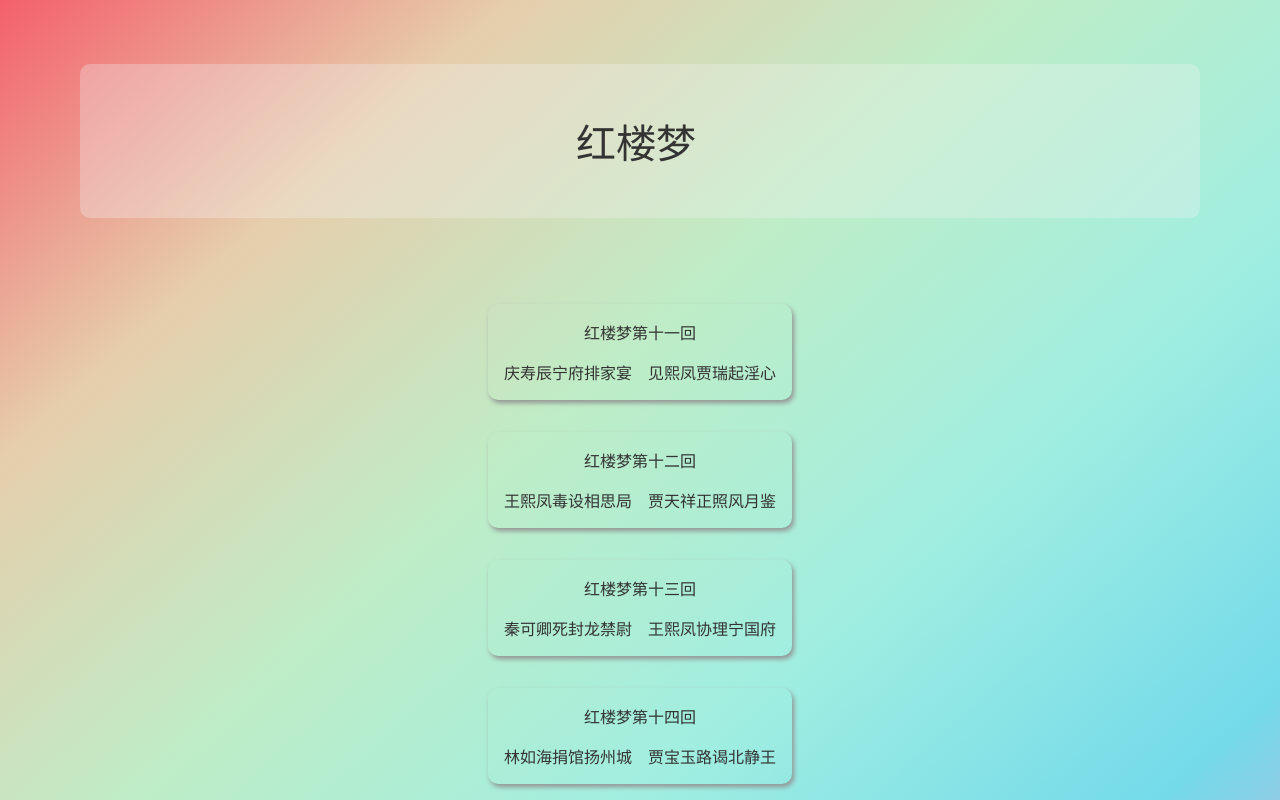
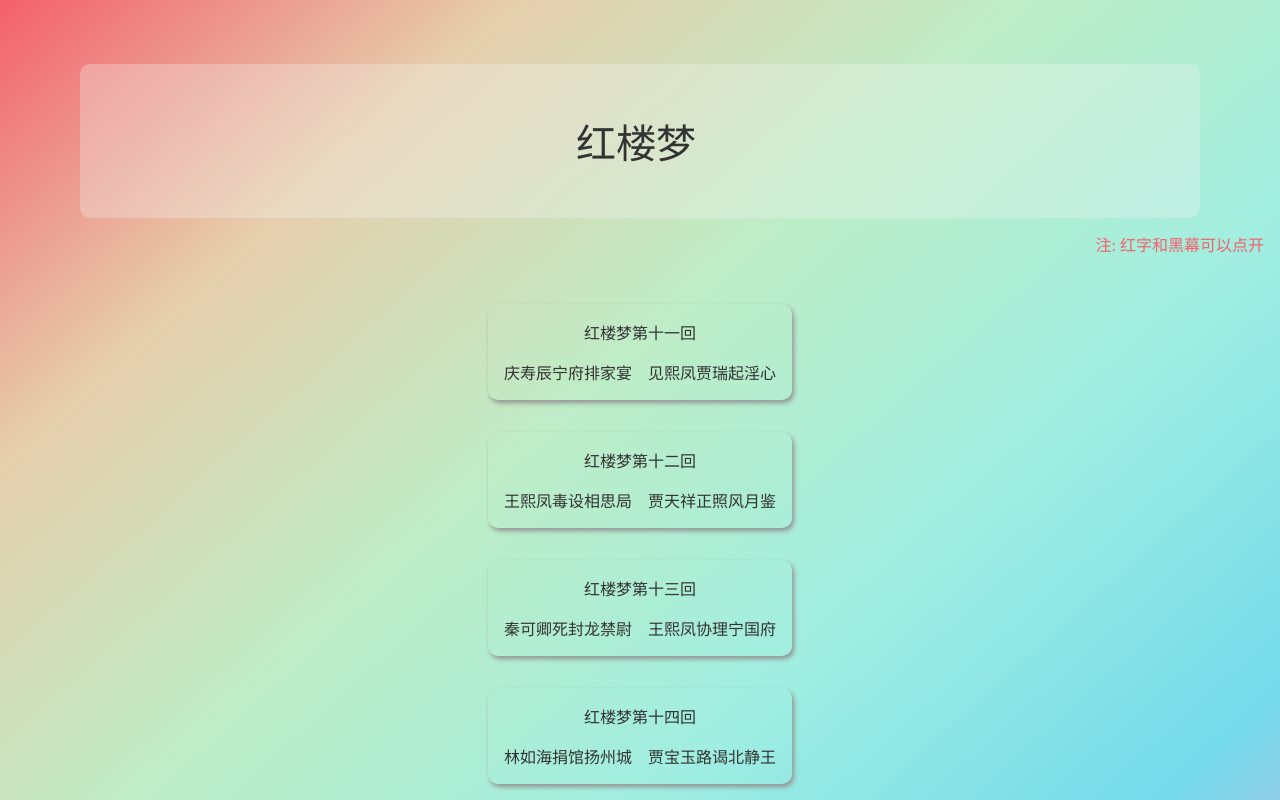
Before and after one commit to Antrairs/HongLouMeng, a plain HTML site: page index.html in a window 1280 px wide. Shown: the top 800 px of the page. Drawn offline with Linux system fonts and the light colour scheme.

Commit message:
Add files via upload

```diff
--- a/index.css
+++ b/index.css
@@ -19,7 +19,6 @@ html {
     position: relative;
     width: 100%;
     height: 16rem;
-    /*line-height: 2rem;*/
 }
 
 #info {
@@ -94,26 +93,9 @@ html {
     height: 1rem;
 }
 
-.chart {
-
+#prompt {
+    position: absolute;
+    bottom: 0;
+    right: 1rem;
+    color: #F4606C;
 }
-
-/*.item11 {*/
-/*    background-image: linear-gradient(to bottom right, #F4606C, #E6CEAC);*/
-/*}*/
-
-/*.item12 {*/
-/*    background-image: linear-gradient(to bottom right, #E6CEAC, #BEEDC7);*/
-/*}*/
-
-/*.item13 {*/
-/*    background-image: linear-gradient(to bottom right, #BEEDC7, #A0EEE1);*/
-/*}*/
-
-/*.item14 {*/
-/*    background-image: linear-gradient(to bottom right, #A0EEE1, #74DAEA);*/
-/*}*/
-
-/*.item15 {*/
-/*    background-image: linear-gradient(to bottom right, #74DAEA, #e3a4d8);*/
-/*}*/
--- a/index.html
+++ b/index.html
@@ -11,9 +11,10 @@
 <main>
     <div id="topbar">
         <div id="title-box">
-
         </div>
-
+        <div id="prompt">
+            注: 红字和黑幕可以点开
+        </div>
     </div>
     <div id="chapter">
         <div class="chapterList item11">
```
